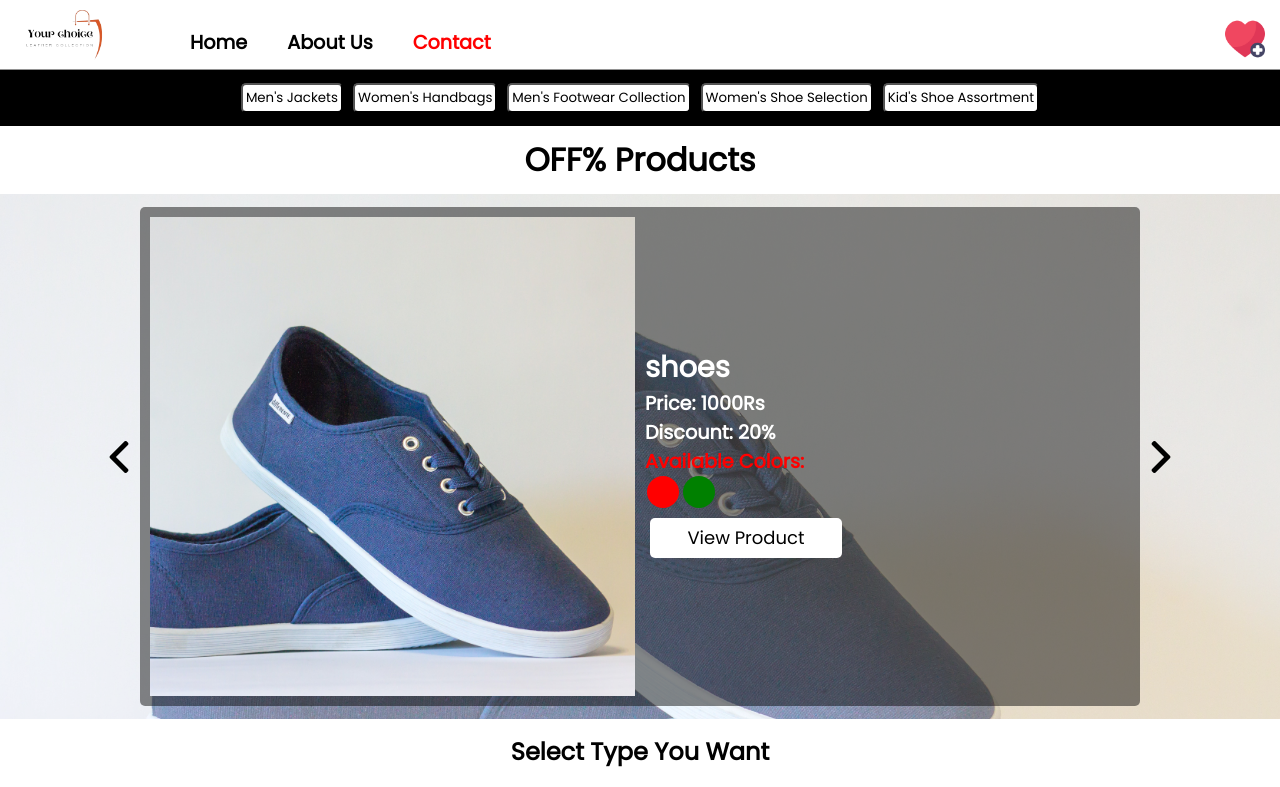
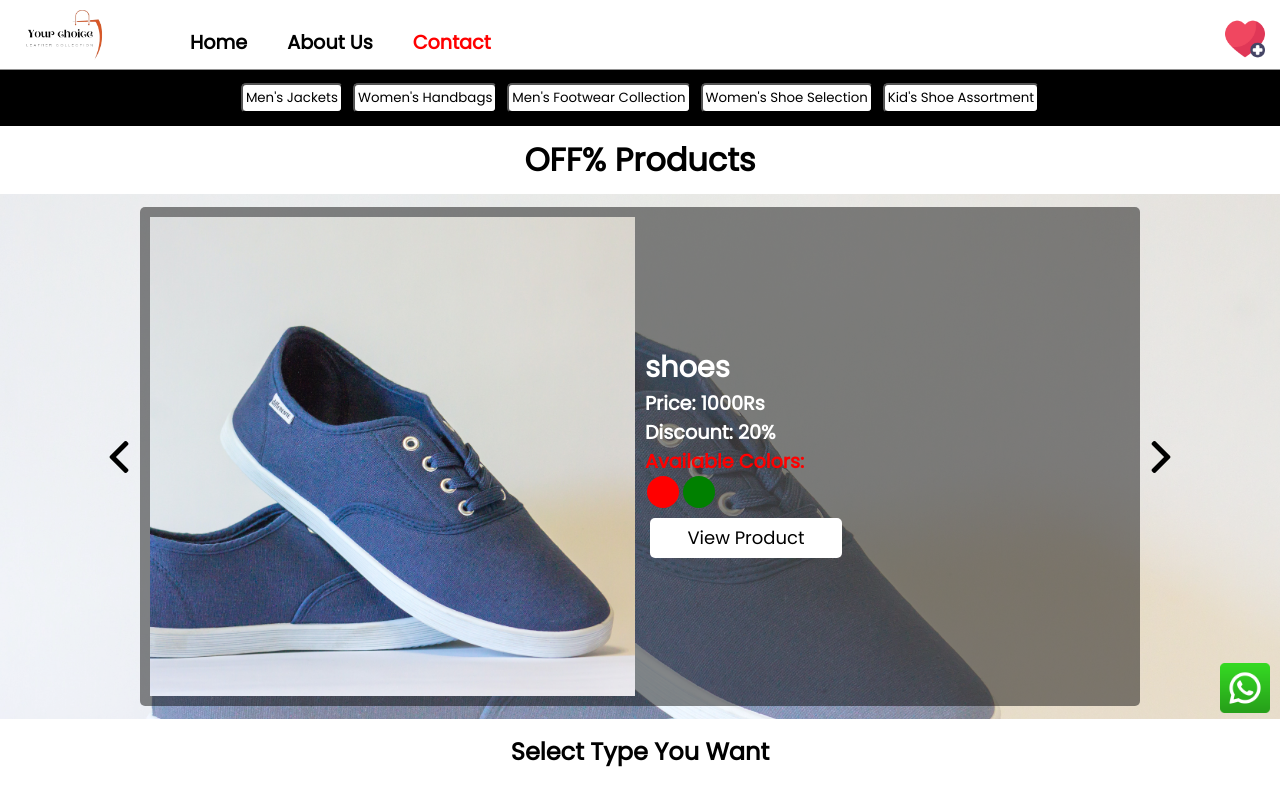
Before and after one commit to huzaifakhan0308/your-choice-frontend, a Next.js app: page / in a window 1280 px wide. Shown: the top 787 px of the page. Built offline with nearby package versions, Linux system fonts and the light colour scheme; no server answers; a web font is replaced by a local one.

Commit message:
add whats app contact button

```diff
--- a/app/home.jsx
+++ b/app/home.jsx
@@ -11,6 +11,7 @@ import leftArrow from '../public/right-arrow.png'
 import RightArrow from '../public/left-arrow.png'
 import Card from '../hooks/card.jsx';
 import Footer from '../hooks/footer.jsx';
+import whatsApp from '../public/whatsapp.png'
 import { localStorageKeys } from '../common/strings';
 import { useStateContext } from "../context/StateContext";
 
@@ -118,6 +119,9 @@ function Home() {
       <>
           <Navbar />
           <main className={styles.main}>
+              <a className={styles.whatsApp} href="https://wa.me/+923179530953?text=I%20like%20the%20product%20and%20want%20to%20buy%20it!" target="_blank">
+                  <img src={whatsApp.src} alt="" />
+              </a>
               <h1 style={{ color: changeColor ? "red" : "black" }} >OFF% Products</h1>
               <div className={styles.offProducts} style={{ backgroundImage: `url(${offProducts[currentProductIndex].img[0]})` }}>
                   <div className={styles.layout}>
--- a/app/page.module.css
+++ b/app/page.module.css
@@ -67,6 +67,19 @@
     flex-direction: column;
     width: 100%;
     min-height: 90vh;
+}
+
+.whatsApp {
+  position: fixed;
+  right: 0;
+  bottom: 70px;
+  margin: 10px;
+  z-index: 1;
+}
+
+.whatsApp img {
+  height: 40px;
+  transition: 0.3s ease-in-out;
 }
 
 .main h1 {
@@ -305,6 +318,14 @@
         .cards .layouts {
           font-size: 30px;
         }
+
+        .whatsApp img {
+          height: 50px;
+        }
+
+        .whatsApp img:hover {
+          height: 55px;
+        }
         @media screen and (min-width: 750px) {
             .someProducts {
                 grid-template-columns: repeat(3, 1fr);
```
Also changed, not shown: public/whatsapp.png (added).
